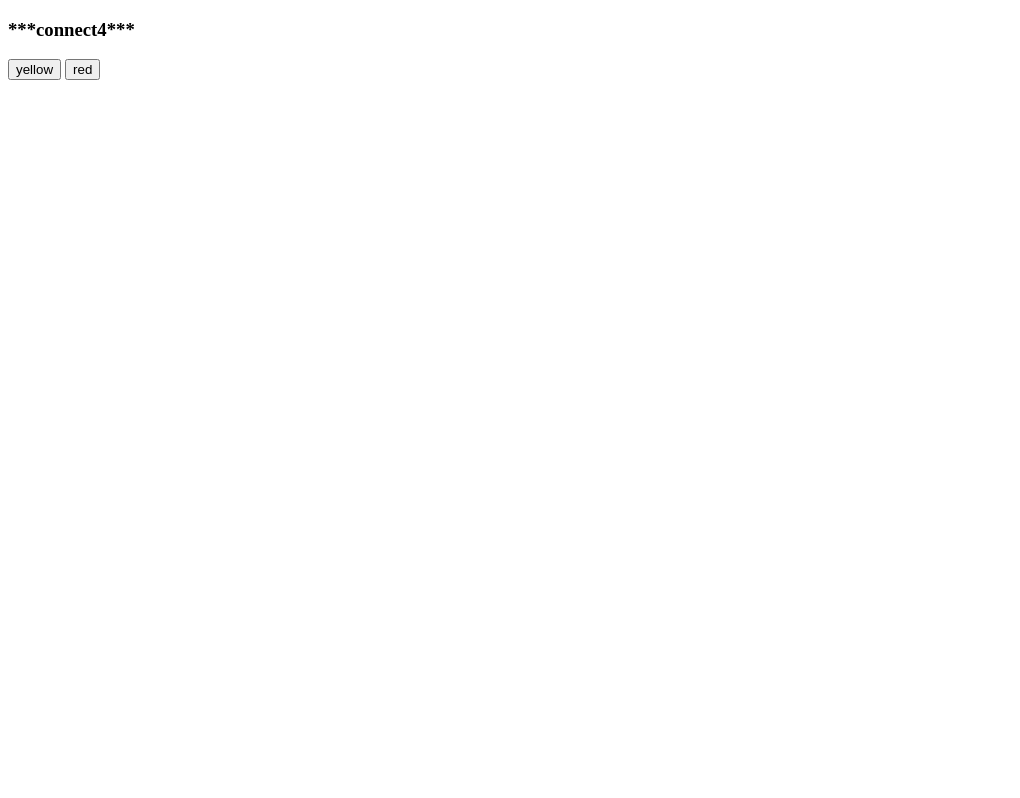
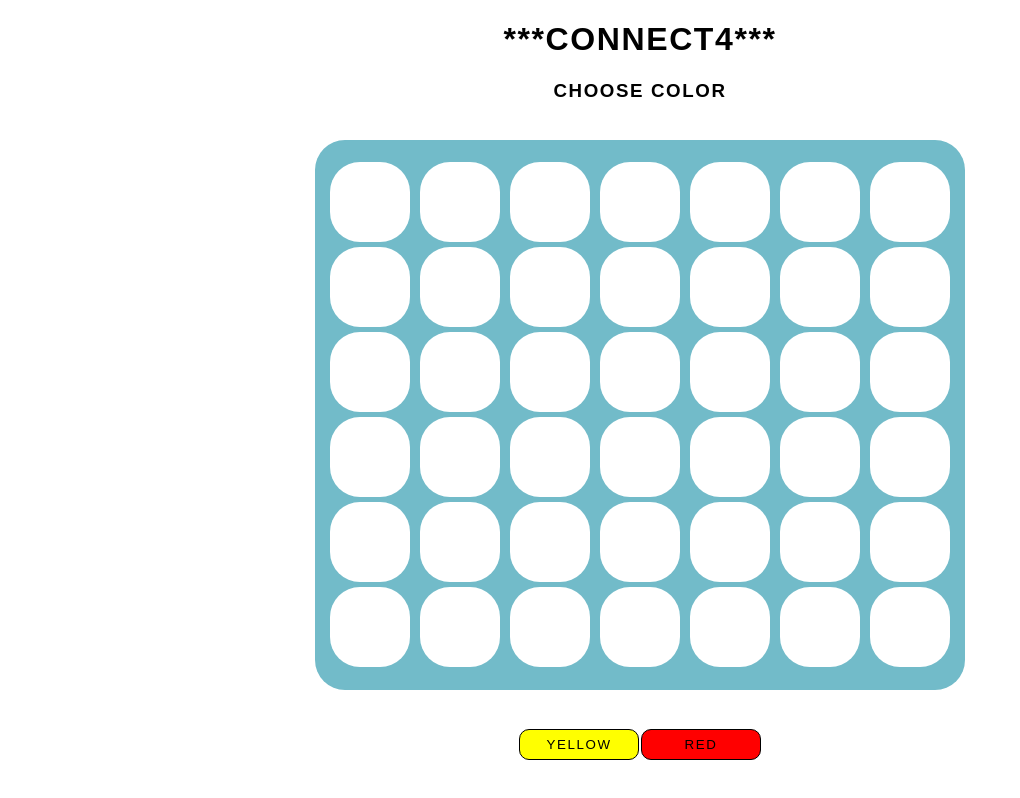
Before and after one commit to ValerianArdelean/connect4, a plain HTML site: page index.html in a window 1280 px wide. Shown: the whole page, without its empty margins (0-1020 px from the left). Drawn offline with Linux system fonts and the light colour scheme.

Commit message:
Added styles

```diff
--- a/index.html
+++ b/index.html
@@ -4,12 +4,12 @@
         <title>connect4</title>
         <meta name="viewport" content="width=device-width, initial-scale=1" />
         <meta charset="utf8" />
+        <link href="style.css" rel="stylesheet"/>
     </head>
     <body>
-        <h3>***connect4***</h3>
-        <section class="flex">
-            <button id="yellow">yellow</button>
-            <button id="red">red</button>
+        <h1 class="text">***connect4***</h1>
+        <section id="message">
+            <h3 class="text"> choose color </h3>
         </section>
         <div id="grid" class="flex">
             <div class="col">
@@ -69,5 +69,9 @@
                 <div class="cell"></div>
             </div>
         </div>
+        <section class="flex">
+            <button id="yellow" class="text" >yellow</button>
+            <button id="red" class="text" >red</button>
+        </section>
     </body>
 </html>
--- a/style.css
+++ b/style.css
@@ -0,0 +1,60 @@
+.text {
+    text-align: center;
+    font-family: sans-serif;
+    text-transform: uppercase;
+    letter-spacing: .1rem;
+}
+.flex {
+    display: flex;
+    display: -webkit-flexbox;
+    flex-wrap: wrap;
+    -webkit-flex-wrap: wrap;
+    justify-content: center;
+    align-items: center;
+}
+#grid {
+    width: 650px;
+    height: 550px;
+    background-color: #72BBC9;
+    border-radius: 30px;
+    margin: auto;
+    margin-top: 3%;
+    margin-bottom: 3%;
+}
+.cell {
+    width: 80px;
+    height:80px;
+    background-color: white;
+    border-radius: 30px;
+    margin: 5px;
+}
+.col:hover .cell {
+    cursor: pointer;
+    margin: 3px;
+    width: 84px;
+    height:84px;
+}
+button {
+    border: 0.2px solid black;
+    border-radius: 10px;
+    width: 120px;
+    padding: 7px 20px;
+    background-color: white;
+    margin: 1px;
+    &:hover {
+        cursor: pointer;
+        color:white;
+    }
+}
+#yellow {
+    background-color: yellow;
+    &:hover {
+        background-color: #DBBE00;
+    }
+}
+#red {
+    background-color: red;
+    &:hover {
+        background-color: #B52A2A;
+    }
+}
```
